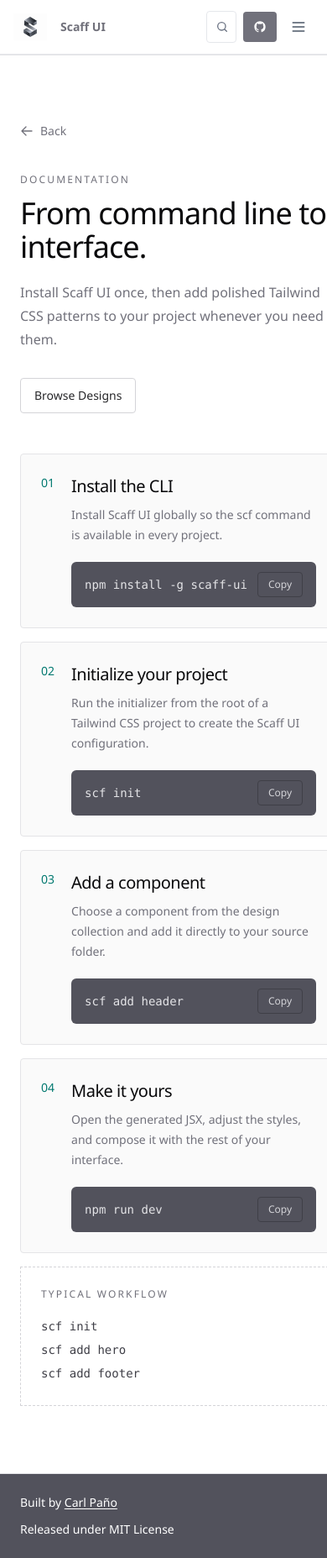
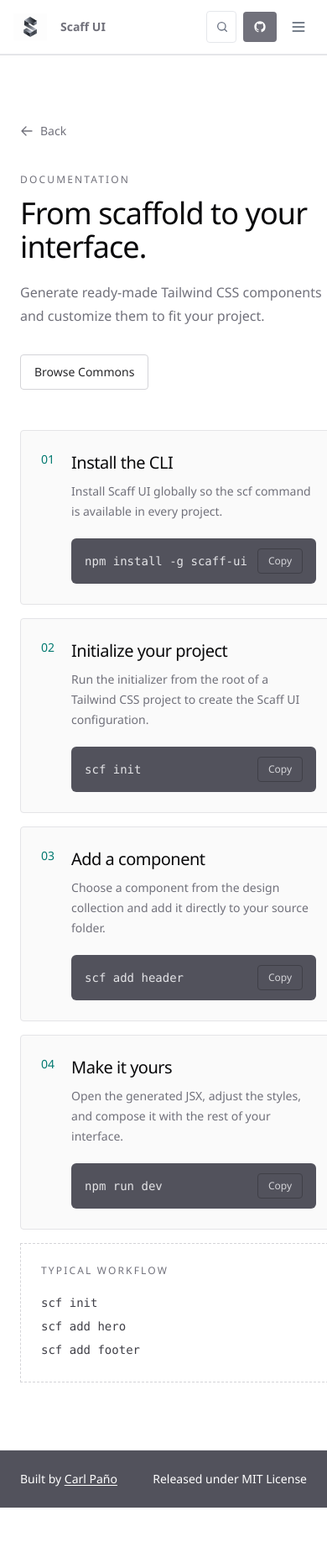
Before and after one commit to carleoj/scaff-ui-site, a React (Vite) app: page /docs in a window 390 px wide. Shown: the whole page at 84% size. After the commit the page ends 1795 px from the top, so only its background shows below. Built offline with nearby package versions, Linux system fonts and the light colour scheme.

Commit message:
chore: update version number and improve text clarity in Banner, Docs, and Footer components

```diff
--- a/src/components/Banner.jsx
+++ b/src/components/Banner.jsx
@@ -13,7 +13,7 @@
                 Beta
               </span>
 
-              <span>v0.1.0</span>
+              <span>v0.1.3</span>
             </div>
 
             {/* Heading */}
@@ -49,7 +49,7 @@
                   to="/commons"
                   className="flex-1 rounded-sm border border-zinc-600 bg-zinc-600 px-4 py-2.5 text-center font-medium text-white shadow-sm transition-colors hover:bg-zinc-700 sm:px-5"
                 >
-                  Browse Commons
+                  Browse Components
                 </Link>
 
                 <Link
--- a/src/components/Docs.jsx
+++ b/src/components/Docs.jsx
@@ -89,17 +89,16 @@
               Documentation
             </p>
             <h2 className="mt-3 text-4xl font-light tracking-tight text-zinc-950 sm:text-5xl">
-              From command line to interface.
+              From scaffold to your interface.
             </h2>
             <p className="mt-5 max-w-md text-base leading-7 text-zinc-500">
-              Install Scaff UI once, then add polished Tailwind CSS patterns to
-              your project whenever you need them.
+              Generate ready-made Tailwind CSS components and customize them to fit your project.
             </p>
             <Link
               to="/commons"
               className="mt-8 inline-flex rounded-sm border border-zinc-300 px-4 py-2.5 text-sm font-medium text-zinc-800 transition-colors hover:border-zinc-700 hover:bg-zinc-700 hover:text-white"
             >
-              Browse Designs
+              Browse Commons
             </Link>
           </div>
 
--- a/src/components/Footer.jsx
+++ b/src/components/Footer.jsx
@@ -3,8 +3,8 @@
 export default function Footer() {
   return (
     <footer className="border-t border-zinc-200 bg-zinc-600">
-      <div className="mx-auto flex w-full max-w-7xl flex-col gap-3 px-6 py-6 text-sm text-white sm:flex-row sm:items-center sm:justify-between sm:px-8">
-        <p>
+      <div className="mx-auto flex w-full max-w-7xl items-center justify-between gap-4 px-6 py-6 text-sm text-white sm:px-8">
+        <p className="text-left">
           Built by{" "}
           <a
             href="https://github.com/carleoj"
@@ -14,7 +14,7 @@
           </a>
         </p>
 
-        <p>Released under MIT License</p>
+        <p className="text-right">Released under MIT License</p>
       </div>
     </footer>
   );
```
